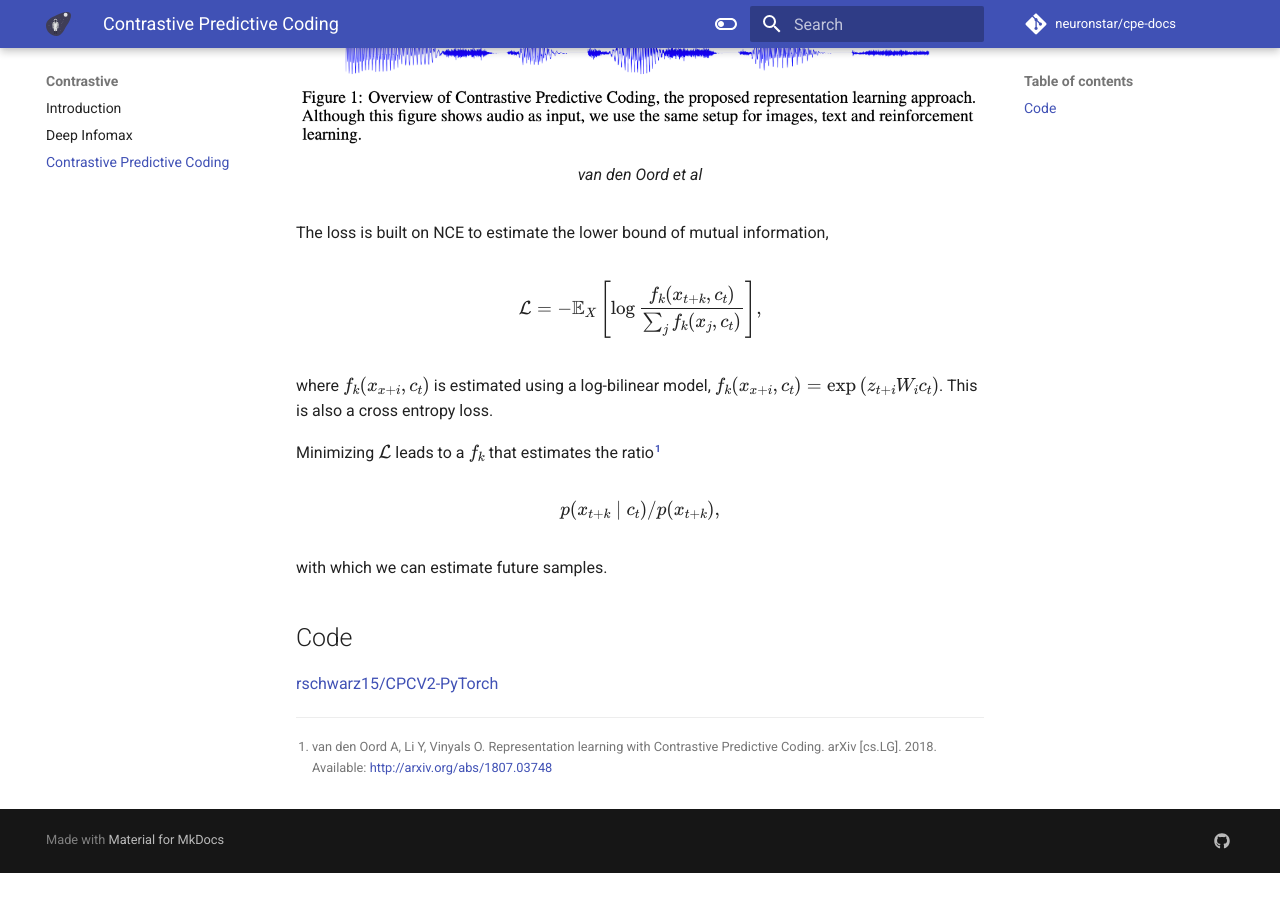
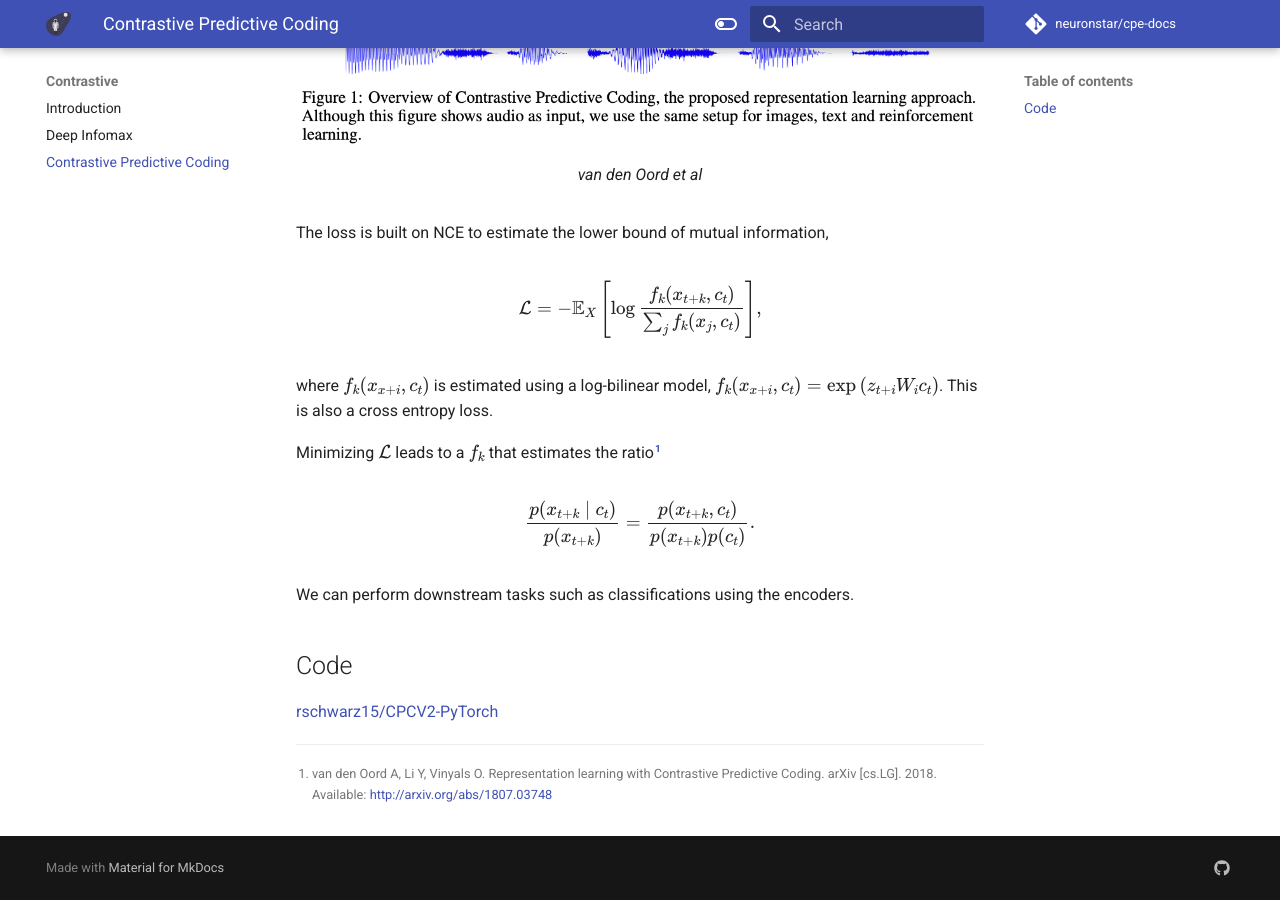
Before and after one commit to emptymalei/deep-learning, an MkDocs documentation site: the page built from cpe/contrastive/contrastive-predictive-coding.md, in a window 1280 px wide and 900 px high, scrolled down 781 px. Built offline with MkDocs 1.6.1 and Material for MkDocs 9.7.7, drawn with Linux system fonts in a browser that asks for light colours; comment, search, counter and statistics services are not loaded; before the commit the page ends 1654 px from its top, so only the background shows below that.

Commit message:
added cpc

```diff
--- a/cpe/contrastive/contrastive-predictive-coding.md
+++ b/cpe/contrastive/contrastive-predictive-coding.md
@@ -31,11 +31,10 @@ where $f_k(x_{x+i}, c_t)$ is estimated using a log-bilinear model, $f_k(x_{x+i},
 Minimizing $\mathcal L$ leads to a $f_k$ that estimates the ratio[^Oord2018]
 
 $$
-p(x_{t+k}\mid c_t)/p(x_{t+k}),
+\frac{p(x_{t+k}\mid c_t)}{p(x_{t+k})} = \frac{p(x_{t+k}, c_t)}{p(x_{t+k})p(c_t)}.
 $$
 
-with which we can estimate future samples.
-
+We can perform downstream tasks such as classifications using the encoders.
 
 
 
```
